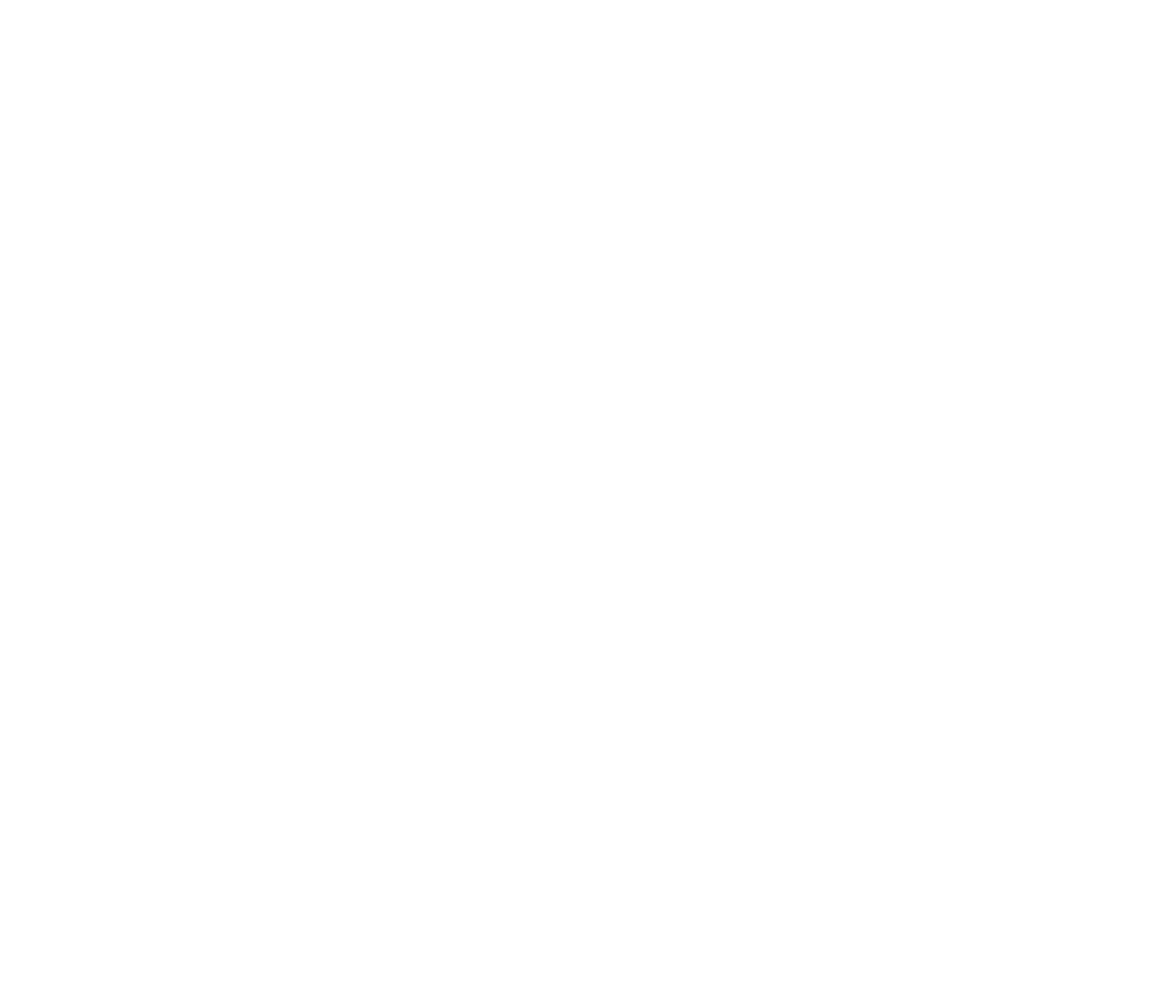
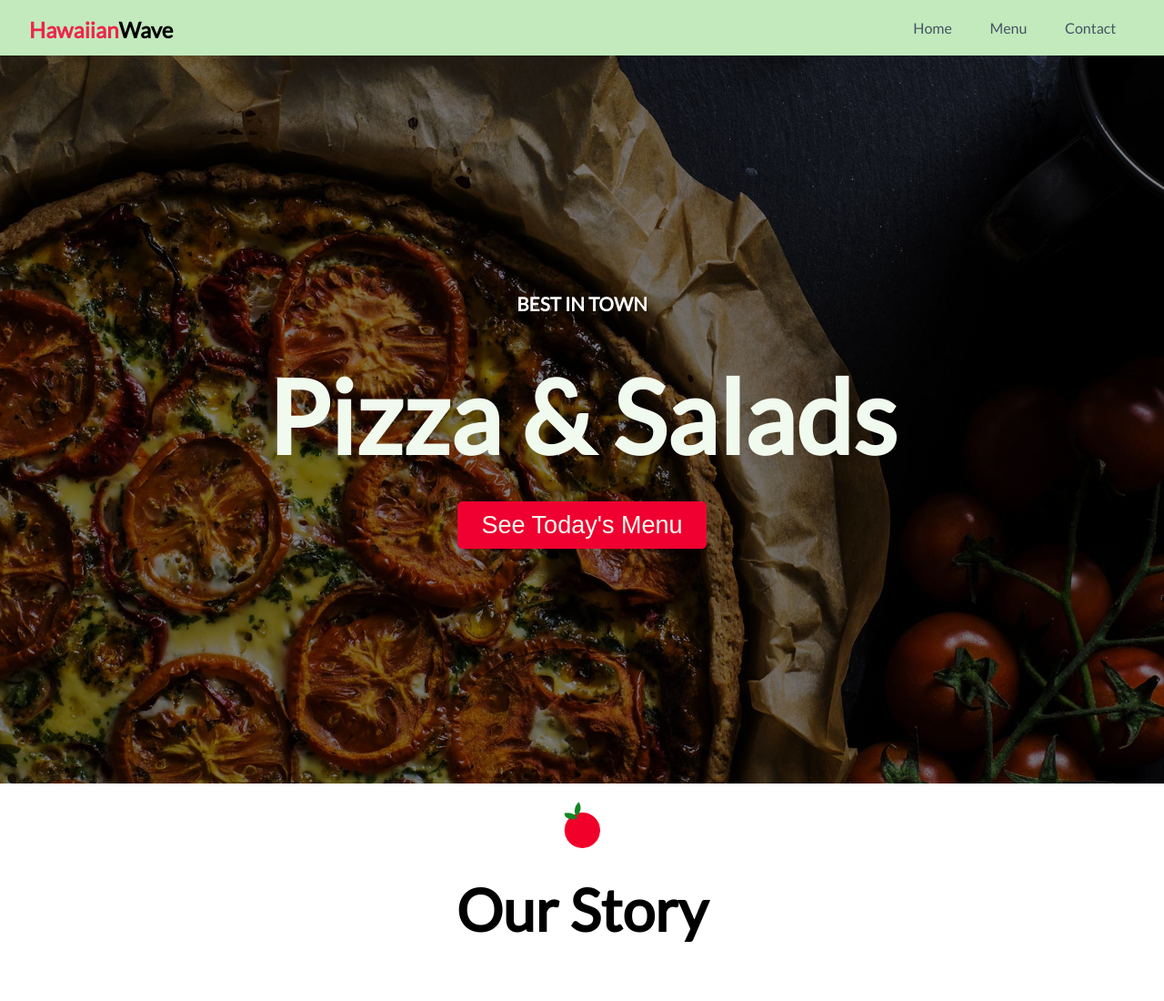
Before and after one commit to SebastianDarie/Restaurant-Page, a website built with webpack: page dist/index.html in a window 1280 px wide. Shown: the top 1100 px of the page at 91% size. Before the commit the page ends 800 px from the top, so only its background shows below. Built offline with nearby package versions, Linux system fonts and the light colour scheme.

Commit message:
add nav, home

```diff
--- /dev/null
+++ b/src/home.js
@@ -0,0 +1,57 @@
+
+const home = (content) => {
+    let homePage = document.createElement('div')
+    homePage.innerHTML = `
+        <section class="main">
+            <div class="center">
+                    <h5>BEST IN TOWN</h5>
+                    <h1 class="pizza">Pizza & Salads</h1>
+                    <h5>
+                        <button class="pizza-btn">See Today's Menu</button>
+                    </h5>
+            </div>
+        </section>
+
+        <section class="about">
+            <div class="side-left"></div>
+            <div class="side-right"></div>
+            <div class="story">
+                <div class="heading">
+                    <img class="heading-img" src="images/heading_logo.png">
+                    <h2>Our Story</h2>
+                </div>
+                <div class="heading-text">
+                    <div class="col">
+                        <p>Maecenas fermentum tortor id fringilla molestie. In hac habitasse platea dictumst. Morbi maximus lobortis ipsum, ut blandit augue ullamcorper vitae. Nulla dignissim leo felis, eget cursus elit aliquet ut. Curabitur vel convallis massa. Morbi tellus tortor, luctus et lacinia non, tincidunt in lacus. Vivamus sed ligula imperdiet, feugiat magna vitae, blandit ex. Vestibulum id dapibus dolor, ac cursus nulla. </p>
+                    </div>
+
+                    <div class="col">
+                        <p>Maecenas fermentum tortor id fringilla molestie. In hac habitasse platea dictumst. Morbi maximus lobortis ipsum, ut blandit augue ullamcorper vitae. Nulla dignissim leo felis, eget cursus elit aliquet ut. Curabitur vel convallis massa. Morbi tellus tortor, luctus et lacinia non, tincidunt in lacus. Vivamus sed ligula imperdiet, feugiat magna vitae, blandit ex. Vestibulum id dapibus dolor, ac cursus nulla. </p>
+                    </div>
+                </div>
+            </div>
+        </section>
+
+        <footer>
+            <a href="#"><img class="logo" src="images/logo.png"></a>
+            <div class="sub">
+            <p class="underline">Adress:</p>
+            <p>Plot 5 George Street, Georgian House</p>
+            </div>
+            <div class="sub">
+            <p class="underline">Phone:</p>
+            <p>+256 414 233 219</p>
+            </div>
+            <div class="sub">
+            <p class="underline">Email:</p>
+            <p>uugveauiusaosas@gmail.com</p>
+            </div>
+
+            <p class="copyright">Copyright ©2020 HawaiianWave All rights reserved</p>
+        </footer>
+    `
+
+    content.appendChild(homePage)
+}
+
+export default home
--- a/src/index.js
+++ b/src/index.js
@@ -0,0 +1,9 @@
+import home from './home'
+import navbar from './navbar'
+
+
+const content = document.querySelector('#content')
+
+navbar(content)
+
+home(content)
--- /dev/null
+++ b/src/navbar.js
@@ -0,0 +1,17 @@
+const navbar = (content) => {
+    content.innerHTML = `
+        <nav class="nav">
+            <div>
+                <h1><span class="primary">Hawaiian</span>Wave</h1>
+            </div>
+
+            <ul>
+                <li>Home</li>
+                <li>Menu</li>
+                <li>Contact</li>
+            </ul>
+        </nav>
+    `
+}
+
+export default navbar
```
Also changed, not shown: dist/images/footer.jpg (added), dist/images/heading_logo.png (added), dist/images/logo.png (added), dist/images/pizza.jpg (added), dist/images/salad-1.jpg (added), dist/images/salad-2.jpg (added), dist/index.html, dist/main.js, dist/style.css (added).
